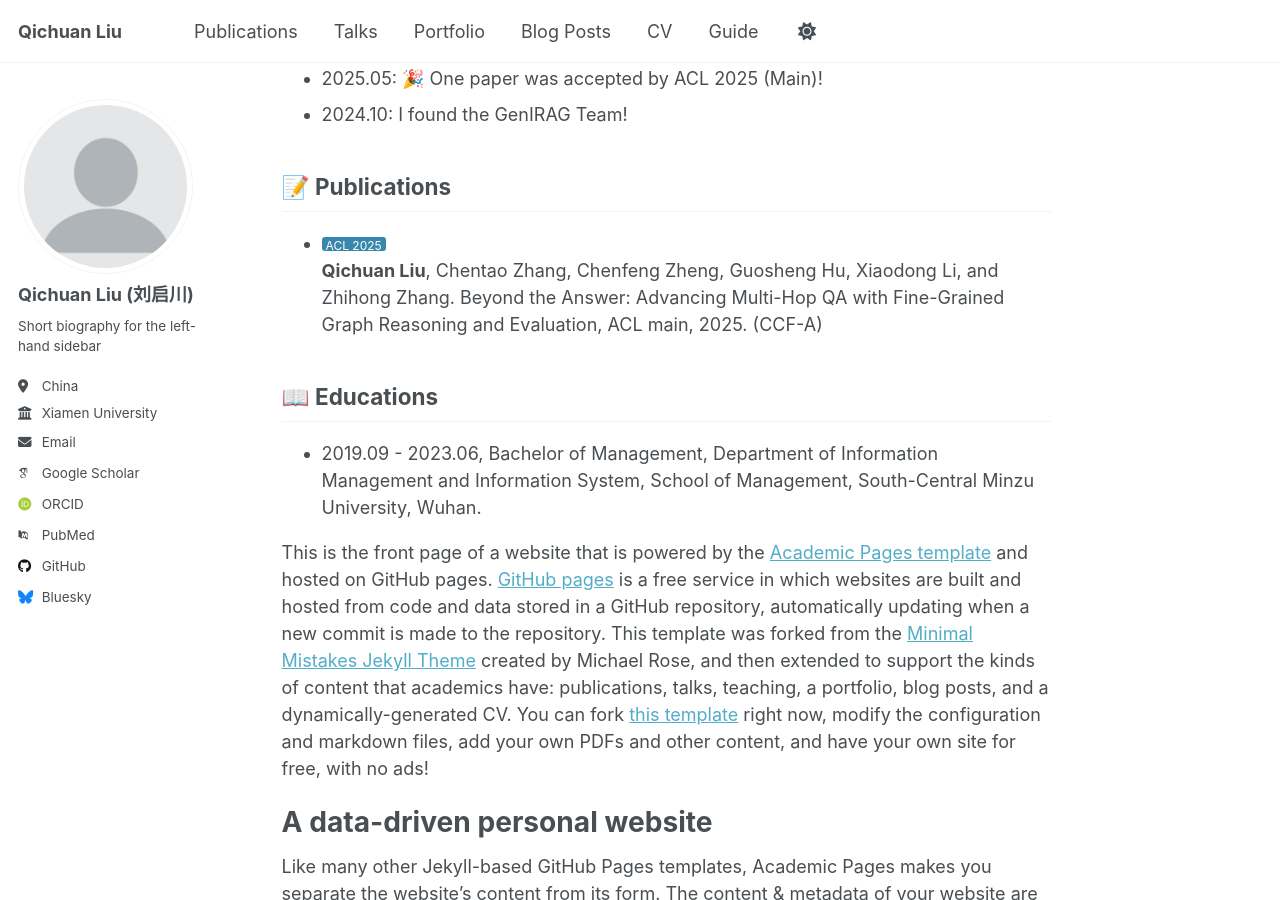
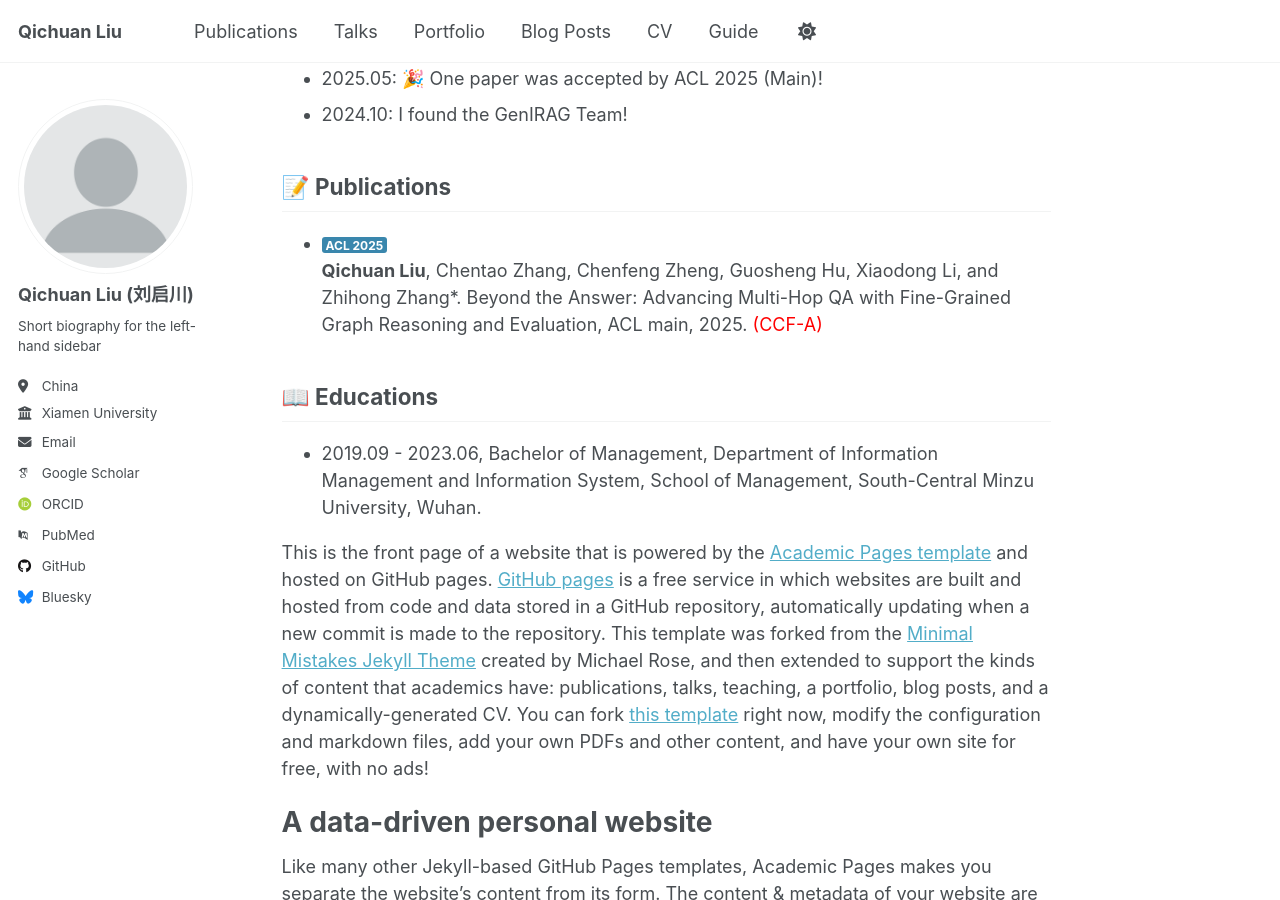
Before and after one commit to qcliu2001/qcliu2001.github.io, a Jekyll site: the page built from _pages/about.md, in a window 1280 px wide and 900 px high, scrolled down 528 px. Built offline with Jekyll 4.4.1, drawn with Linux system fonts in a browser that asks for light colours; some web fonts are replaced.

Commit message:
Update about.md

```diff
--- a/_pages/about.md
+++ b/_pages/about.md
@@ -23,7 +23,7 @@
 
 ## 📝 Publications
 
-+ <div style="background-color: #3a87ad; display: inline-block; padding: 2px 4px; border-radius: 3px; color: white;height: 14px; line-height: 14px; font-size: 12px">ACL 2025</div> **Qichuan Liu**, Chentao Zhang, Chenfeng Zheng, Guosheng Hu, Xiaodong Li, and Zhihong Zhang. Beyond the Answer: Advancing Multi-Hop QA with Fine-Grained Graph Reasoning and Evaluation, ACL main, 2025. (CCF-A)
++ <div style="background-color: #3a87ad; display: inline-block; padding: 2px 4px; border-radius: 3px; color: white;height: 16px; line-height: 14px; font-size: 12px; font-weight: bold; float; left">ACL 2025</div> <span><b>Qichuan Liu</b>, Chentao Zhang, Chenfeng Zheng, Guosheng Hu, Xiaodong Li, and Zhihong Zhang*. Beyond the Answer: Advancing Multi-Hop QA with Fine-Grained Graph Reasoning and Evaluation, ACL main, 2025. <span style="color: red">(CCF-A)</span></span>
 
 ## 📖 Educations
 
```
